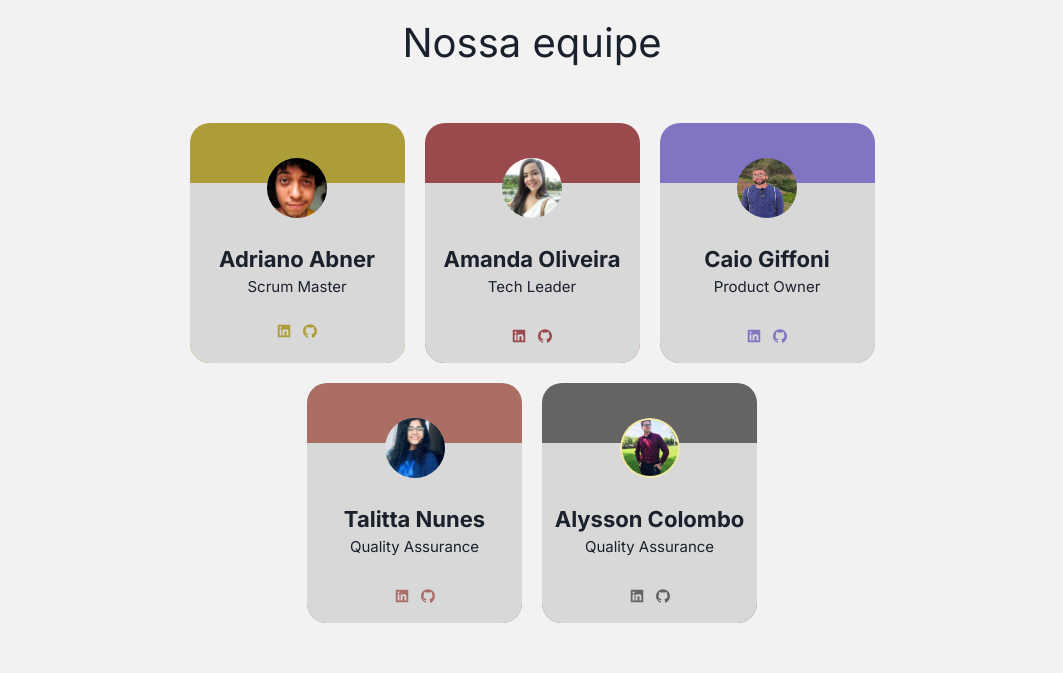
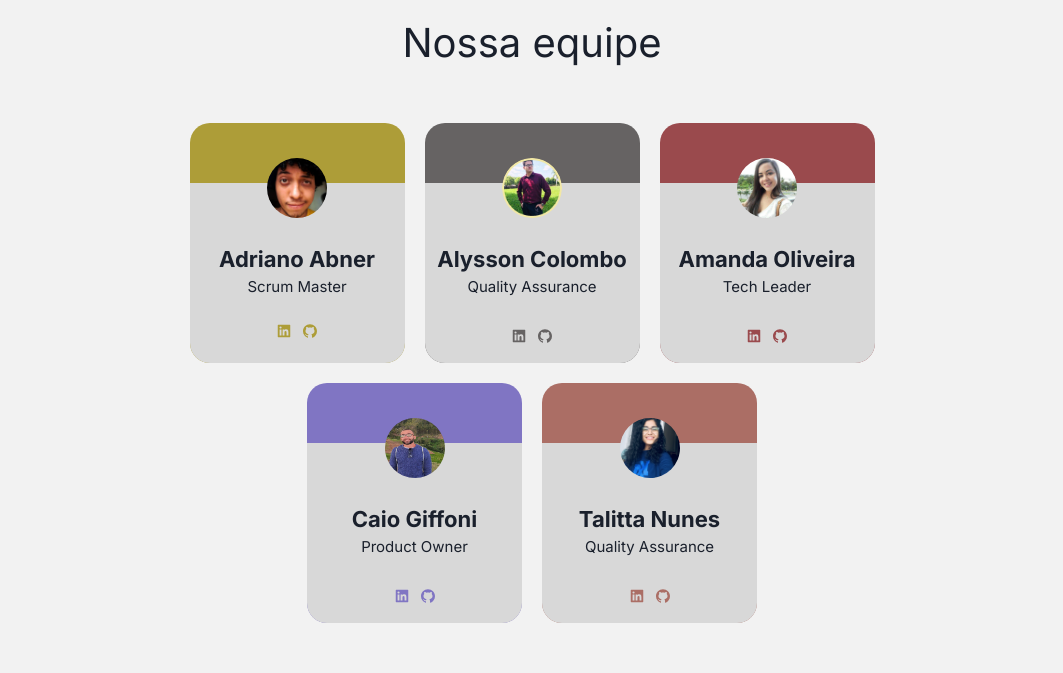
Before and after one commit to devadrianoabner/capstone-m3---grupo-5, a React (Create React App) app: page / in a window 1280 px wide. Shown: the part 1580-2253 px from the top of the page, without its empty margins (108-1171 px from the left). Built offline with nearby package versions, Linux system fonts and the light colour scheme; no server answers.

Commit message:
:sparkles: feature show proposal cook

```diff
--- a/src/components/cardProposalCookers/index.jsx
+++ b/src/components/cardProposalCookers/index.jsx
@@ -10,18 +10,37 @@ import {
 import ModalProposals from "../modalProposals";
 import { useEffect, useState } from "react";
 import api from "../../services";
+import { useToken } from "../../providers/token";
+import { useUser } from "../../providers/user";
+import { ProposalSent } from "../proposalSent";
+import { useDiets } from "../../providers/diets";
 
 export const CardProposalCookers = ({ diet }) => {
   const { description, id: dietId, clientId, price, status, meal } = diet;
 
   const [client, setClient] = useState({});
 
+  const [proposals, setProposals] = useState([]);
+
+  const { token } = useToken();
+  const { user } = useUser();
+  const { diets } = useDiets();
+
   useEffect(() => {
     api
-      .get(`/users/${clientId}`)
+      .get(`users/${clientId}`)
       .then((res) => setClient(res.data))
       .catch((e) => console.log(e));
   }, []);
+
+  useEffect(() => {
+    api
+      .get(`/proposals?dietId=${dietId}`, {
+        headers: { Authorization: `Bearer ${token}` },
+      })
+      .then((res) => setProposals(res.data))
+      .catch((e) => console.log(e));
+  }, [diets]);
 
   return (
     <Center maxW={"350px"} w={"100%"} py={2}>
@@ -86,6 +105,11 @@ export const CardProposalCookers = ({ diet }) => {
             Fazer propostas
           </ModalProposals>
         </HStack>
+        {proposals.filter((pro) => pro.cookId === user.id).length && (
+          <ProposalSent
+            proposals={proposals.filter((pro) => pro.cookId === user.id)}
+          />
+        )}
       </VStack>
     </Center>
   );
--- a/src/components/homeComponents/team/index.jsx
+++ b/src/components/homeComponents/team/index.jsx
@@ -1,10 +1,13 @@
 import { Flex, Image, Text, Box } from "@chakra-ui/react";
 import { AiFillLinkedin, AiFillGithub } from "react-icons/ai";
+import { Icon } from "@chakra-ui/react";
 import Amanda from "../../../assets/img/amanda.jfif";
 import Caio from "../../../assets/img/caio.jfif";
 import Alysson from "../../../assets/img/Avatar.png";
 import Talitta from "../../../assets/img/talitta.png";
 import Adriano from "../../../assets/img/adriano.jfif";
+
+import { Link as ChakraLink } from "@chakra-ui/react";
 
 export const Team = () => {
   return (
@@ -49,8 +52,54 @@ export const Team = () => {
                 <Text fontSize={"15px"}>Scrum Master</Text>
 
                 <Flex mt="25px" gap="10px">
-                  <AiFillLinkedin color="#AD9D38" w="50px" />{" "}
+                  <ChakraLink
+                    href="https://www.linkedin.com/in/adriano-abner-275736a7/"
+                    isExternal
+                  >
+                    <AiFillLinkedin color="#AD9D38" w="50px" />
+                  </ChakraLink>
+                  <ChakraLink
+                    href="https://github.com/devadrianoabner"
+                    isExternal
+                  >
                     <AiFillGithub color="#AD9D38" />
+                  </ChakraLink>
+                </Flex>
+              </Flex>
+            </Flex>
+
+            <Flex bg="#666363" h="240px" w="215px" borderRadius={"20px"}>
+              <Flex
+                bg="#D8D8D8"
+                borderRadius={"0 0 20px 20px "}
+                mt="60px"
+                direction={"column"}
+                justify="flex-start"
+                align={"center"}
+                w="215px"
+              >
+                <Image
+                  src={Alysson}
+                  borderRadius="100%"
+                  w={"60px"}
+                  h="60px"
+                  transform="translateY(-25px)"
+                />
+                <Text fontSize={"22px"} fontWeight={"600"}>
+                  Alysson Colombo
+                </Text>
+                <Text fontSize={"15px"}>Quality Assurance</Text>
+
+                <Flex mt="30px" gap="10px">
+                  <ChakraLink
+                    href="https://www.linkedin.com/in/alysson-colombo-7b5b84207/"
+                    isExternal
+                  >
+                    <AiFillLinkedin color="#666363" />
+                  </ChakraLink>
+                  <ChakraLink href="https://github.com/alysson1346" isExternal>
+                    <AiFillGithub color="#666363" />
+                  </ChakraLink>
                 </Flex>
               </Flex>
             </Flex>
@@ -78,13 +127,21 @@ export const Team = () => {
                 <Text fontSize={"15px"}>Tech Leader</Text>
 
                 <Flex mt="30px" gap="10px">
+                  <ChakraLink
+                    href="https://www.linkedin.com/in/amandaolits/"
+                    isExternal
+                  >
                     <AiFillLinkedin color="#9A4A4D" />
+                  </ChakraLink>
+
+                  <ChakraLink href="https://github.com/amandaolits" isExternal>
                     <AiFillGithub color="#9A4A4D" />
+                  </ChakraLink>
                 </Flex>
               </Flex>
             </Flex>
 
-            <Flex bg=" #8075C3" h="240px" w="215px" borderRadius={"20px"}>
+            <Flex bg="#8075C3" h="240px" w="215px" borderRadius={"20px"}>
               <Flex
                 bg="#D8D8D8"
                 borderRadius={"0 0 20px 20px "}
@@ -107,8 +164,15 @@ export const Team = () => {
                 <Text fontSize={"15px"}>Product Owner</Text>
 
                 <Flex mt="30px" gap="10px">
+                  <ChakraLink
+                    href="https://www.linkedin.com/in/caiocgfg/"
+                    isExternal
+                  >
                     <AiFillLinkedin color="#8075C3" />
+                  </ChakraLink>
+                  <ChakraLink href="https://github.com/caiogiffoni" isExternal>
                     <AiFillGithub color="#8075C3" />
+                  </ChakraLink>
                 </Flex>
               </Flex>
             </Flex>
@@ -136,37 +200,18 @@ export const Team = () => {
                 <Text fontSize={"15px"}>Quality Assurance</Text>
 
                 <Flex mt="30px" gap="10px">
+                  <ChakraLink
+                    href="https://www.linkedin.com/in/talitta-nunes-ba17b252/"
+                    isExternal
+                  >
                     <AiFillLinkedin color="#AB6E65" />
+                  </ChakraLink>
+                  <ChakraLink
+                    href="https://github.com/talitta-nunes"
+                    isExternal
+                  >
                     <AiFillGithub color="#AB6E65" />
-                </Flex>
-              </Flex>
-            </Flex>
-
-            <Flex bg="#666363" h="240px" w="215px" borderRadius={"20px"}>
-              <Flex
-                bg="#D8D8D8"
-                borderRadius={"0 0 20px 20px "}
-                mt="60px"
-                direction={"column"}
-                justify="flex-start"
-                align={"center"}
-                w="215px"
-              >
-                <Image
-                  src={Alysson}
-                  borderRadius="100%"
-                  w={"60px"}
-                  h="60px"
-                  transform="translateY(-25px)"
-                />
-                <Text fontSize={"22px"} fontWeight={"600"}>
-                  Alysson Colombo
-                </Text>
-                <Text fontSize={"15px"}>Quality Assurance</Text>
-
-                <Flex mt="30px" gap="10px">
-                  <AiFillLinkedin color="#666363" />
-                  <AiFillGithub color="#666363" />
+                  </ChakraLink>
                 </Flex>
               </Flex>
             </Flex>
--- /dev/null
+++ b/src/components/proposalSent/index.jsx
@@ -0,0 +1,35 @@
+import {
+  Accordion,
+  AccordionItem,
+  AccordionButton,
+  AccordionPanel,
+  AccordionIcon,
+  Box,
+  Text,
+} from "@chakra-ui/react";
+
+export const ProposalSent = ({ proposals }) => {
+  return (
+    <Accordion defaultIndex={[0]} allowMultiple>
+      <AccordionItem>
+        <h2>
+          <AccordionButton>
+            <Box flex="1" textAlign="left">
+              Você realizou propostas para essa dieta!
+            </Box>
+            <AccordionIcon />
+          </AccordionButton>
+        </h2>
+        <AccordionPanel pb={4}>
+          {proposals.map((pro) => {
+            return (
+              <Text>
+                Uma proposta de R$ {pro.price.toFixed(2).replace(".", ",")}
+              </Text>
+            );
+          })}
+        </AccordionPanel>
+      </AccordionItem>
+    </Accordion>
+  );
+};
--- a/src/pages/register/index.jsx
+++ b/src/pages/register/index.jsx
@@ -28,6 +28,7 @@ import { InputDiv } from "../../components/InputDiv";
 import { Logo } from "../../components/Logo";
 import { useToken } from "../../providers/token";
 import api from "../../services";
+import { HashLink } from "react-router-hash-link";
 
 const Signup = () => {
   const schema = yup.object().shape({
@@ -151,10 +152,21 @@ const Signup = () => {
           grow="1"
         >
           <Link to="/">Home</Link>
-          <Link to="/">Quem Somos</Link>
-          <Link to="/">Nossa Equipe</Link>
-          <Link to="/">Contato</Link>
-
+          <Link to="/">
+            <HashLink to="/#quemsomos" smooth>
+              Nossa Equipe
+            </HashLink>
+          </Link>
+          <Link to="/">
+            <HashLink to="/#nossaequipe" smooth>
+              Nossa Equipe
+            </HashLink>
+          </Link>
+          <Link to="/">
+            <HashLink to="/#contato" smooth>
+              Contato
+            </HashLink>
+          </Link>
           <Flex
             w="100px"
             ml="50px"
--- a/src/providers/diets/index.jsx
+++ b/src/providers/diets/index.jsx
@@ -131,6 +131,7 @@ export const DietsProvider = ({ children }) => {
           .catch((err) => console.log(err));
       })
       .catch((err) => console.log(err));
+    refreshDiet();
   };
 
   const sendNotification = (notif, id) => {
```
Lines whose indentation alone changed are shown as unchanged.
